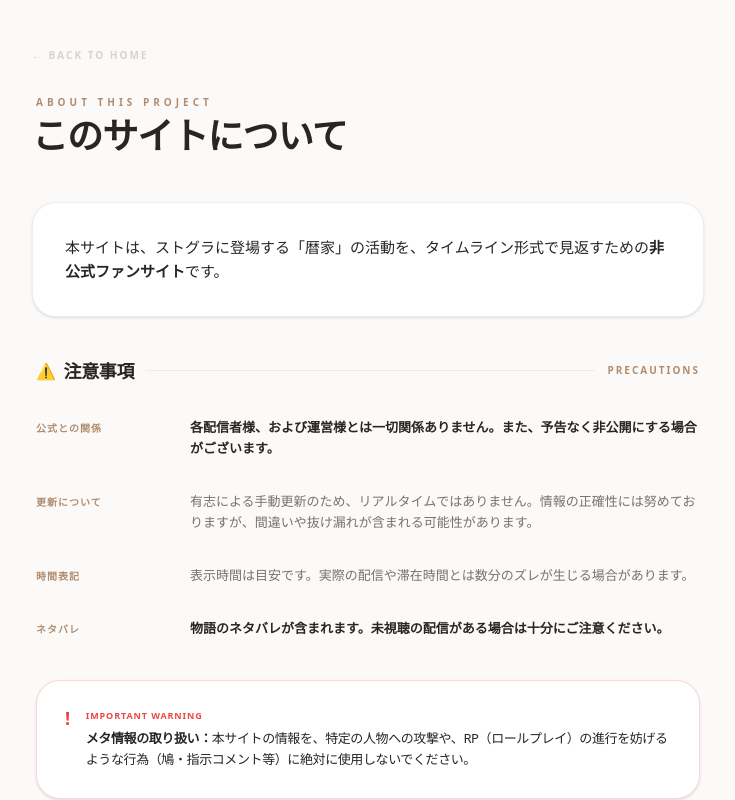
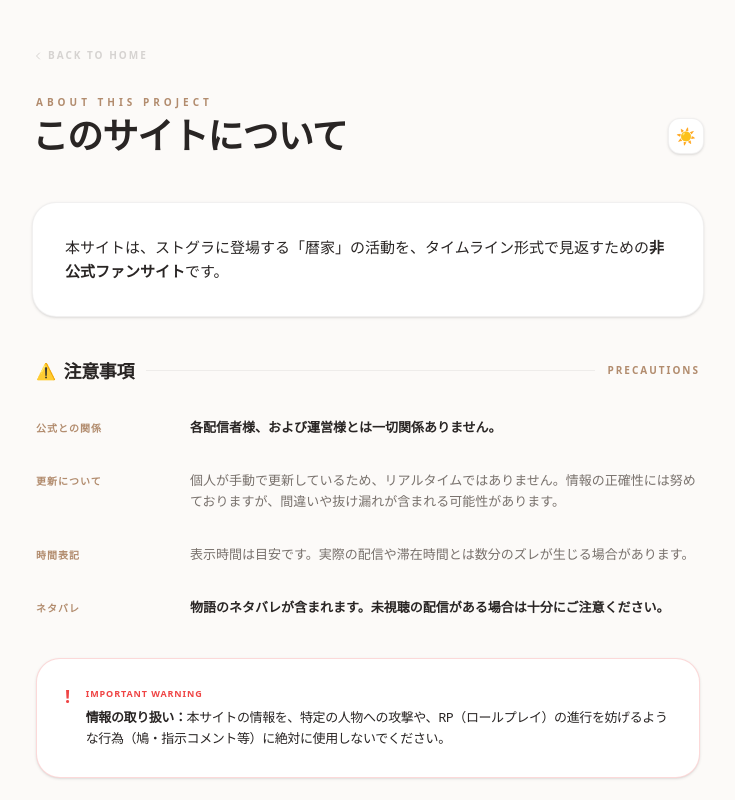
Before and after one commit to ksisfart-ui/kfam-timeline, a Next.js app in the folder kfam-timeline/: page /about in a window 1280 px wide. Shown: the top 800 px of the page, without its empty margins (272-1007 px from the left). Built offline with nearby package versions, Linux system fonts and the light colour scheme.

Commit message:
ダークモード：カラー調整, about/page.tsx themetoggle追加

```diff
--- a/kfam-timeline/app/about/page.tsx
+++ b/kfam-timeline/app/about/page.tsx
@@ -1,15 +1,20 @@
 import Link from "next/link";
 import { ChevronLeft } from "lucide-react";
+import ThemeToggle from "@/components/ThemeToggle";
 
 export default function AboutPage() {
   return (
     <main className="min-h-screen bg-background p-6 md:p-12 text-sub font-sans tracking-tight">
       <div className="max-w-2xl mx-auto">
 
-        {/* ヘッダー部分 */}
-        <header className="mb-12">
-          <Link href="/" className="text-muted text-[10px] font-bold tracking-[0.2em] hover:text-accent transition-colors flex items-center gap-1 mb-8 uppercase">
-            ← Back to Home
+        {/* ヘッダー部分：flexコンテナにしてToggleを配置 */}
+        <header className="mb-12 flex flex-col md:flex-row justify-between items-start md:items-end gap-6">
+          <div className="flex-grow">
+            <Link
+              href="/"
+              className="text-muted text-[10px] font-bold tracking-[0.2em] hover:text-accent transition-colors flex items-center gap-1 mb-8 uppercase"
+            >
+              <ChevronLeft className="w-3 h-3" /> Back to Home
             </Link>
             <div className="space-y-2">
               <p className="text-accent text-[10px] font-bold tracking-[0.4em] uppercase pl-1">
@@ -18,6 +23,12 @@ export default function AboutPage() {
               <h1 className="text-3xl md:text-4xl font-bold text-main tracking-tight leading-none">
                 このサイトについて
               </h1>
+            </div>
+          </div>
+
+          {/* モード切替ボタンを配置 */}
+          <div className="flex items-center gap-4">
+            <ThemeToggle />
           </div>
         </header>
 
@@ -42,8 +53,8 @@ export default function AboutPage() {
 
             <div className="space-y-8">
               {[
-                { label: "公式との関係", text: "各配信者様、および運営様とは一切関係ありません。また、予告なく非公開にする場合がございます。", important: true },
-                { label: "更新について", text: "有志による手動更新のため、リアルタイムではありません。情報の正確性には努めておりますが、間違いや抜け漏れが含まれる可能性があります。" },
+                { label: "公式との関係", text: "各配信者様、および運営様とは一切関係ありません。", important: true },
+                { label: "更新について", text: "個人が手動で更新しているため、リアルタイムではありません。情報の正確性には努めておりますが、間違いや抜け漏れが含まれる可能性があります。" },
                 { label: "時間表記", text: "表示時間は目安です。実際の配信や滞在時間とは数分のズレが生じる場合があります。" },
                 { label: "ネタバレ", text: "物語のネタバレが含まれます。未視聴の配信がある場合は十分にご注意ください。", important: true },
               ].map((item, idx) => (
@@ -64,7 +75,7 @@ export default function AboutPage() {
                   <div>
                     <span className="block text-[9px] font-black text-status-urgent-text tracking-widest uppercase mb-1.5">Important Warning</span>
                     <p className="text-[13px] leading-relaxed text-main">
-                      <strong className="font-bold text-main">メタ情報の取り扱い：</strong>
+                      <strong className="font-bold text-main">情報の取り扱い：</strong>
                       本サイトの情報を、特定の人物への攻撃や、RP（ロールプレイ）の進行を妨げるような行為（鳩・指示コメント等）に絶対に使用しないでください。
                     </p>
                   </div>
--- a/kfam-timeline/app/globals.css
+++ b/kfam-timeline/app/globals.css
@@ -23,8 +23,8 @@
 
 .dark {
   /* ダークモード: 視認性を確保した Stone トーン */
-  --background: #1c1917;   /* stone-900 */
-  --card-bg: #292524;      /* stone-800 */
+  --background: #00001c;   /* stone-900 */
+  --card-bg: #242429;      /* stone-800 */
   --card-border: rgba(120, 113, 108, 0.2);
   --text-main: #f5f5f4;    /* stone-100 */
   --text-sub: #a8a29e;     /* stone-400 */
```
Lines whose indentation alone changed are shown as unchanged.
